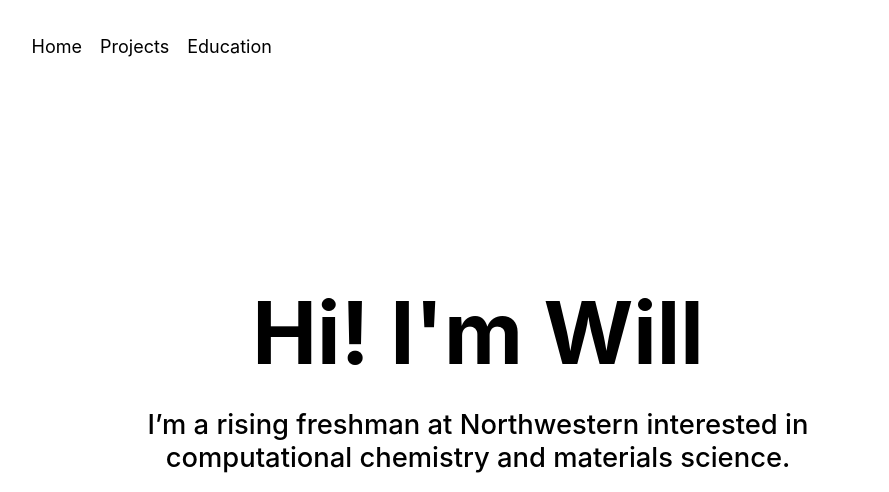
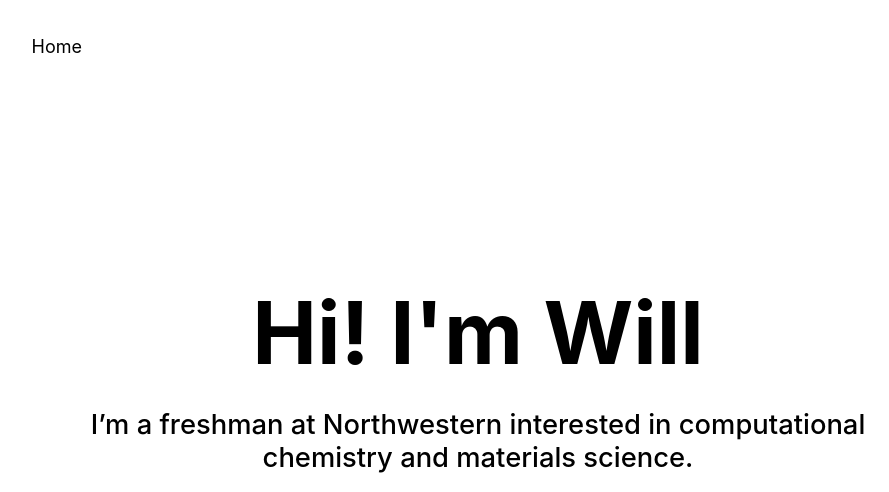
Before and after one commit to WilliamWang24/Portfolio-Site, a plain HTML site: page index.html in a window 1280 px wide. Shown: the top 492 px of the page, 162-1051 px from the left. Drawn offline with Linux system fonts and the light colour scheme.

Commit message:
Update index.html

```diff
--- a/index.html
+++ b/index.html
@@ -19,8 +19,8 @@
         <nav>
             <div class="nav-links">
                 <a href="index.html" class = "nav-text" name = "Home">Home</a>
-                <a href="projects.html" class = "nav-text" name = "Projects">Projects</a>
-                <a href="education.html" class = "nav-text" name = "Education">Education</a>
+                <a href="projects.html" class = "nav-text" name = "Projects"></a>
+                <a href="education.html" class = "nav-text" name = "Education"></a>
             </div>
             <a id = "linkedin" href="https://www.linkedin.com/in/williamwang88/" name = "William Wang's LinkedIn"><svg xmlns="http://www.w3.org/2000/svg" viewBox="0 0 448 512"><!--!Font Awesome Free 6.5.1 by @fontawesome - https://fontawesome.com License - https://fontawesome.com/license/free Copyright 2024 Fonticons, Inc.--><path d="M416 32H31.9C14.3 32 0 46.5 0 64.3v383.4C0 465.5 14.3 480 31.9 480H416c17.6 0 32-14.5 32-32.3V64.3c0-17.8-14.4-32.3-32-32.3zM135.4 416H69V202.2h66.5V416zm-33.2-243c-21.3 0-38.5-17.3-38.5-38.5S80.9 96 102.2 96c21.2 0 38.5 17.3 38.5 38.5 0 21.3-17.2 38.5-38.5 38.5zm282.1 243h-66.4V312c0-24.8-.5-56.7-34.5-56.7-34.6 0-39.9 27-39.9 54.9V416h-66.4V202.2h63.7v29.2h.9c8.9-16.8 30.6-34.5 62.9-34.5 67.2 0 79.7 44.3 79.7 101.9V416z"/></svg>                </a>
         </nav>
@@ -29,7 +29,7 @@
                 <header>
                     <div class="center">
                       <h1 class="title">Hi! I'm Will</h1>
-                      <h2 class="subheading">I’m a rising freshman at Northwestern interested in computational chemistry and materials science.</h2>
+                      <h2 class="subheading">I’m a freshman at Northwestern interested in computational chemistry and materials science.</h2>
                       <div class="btns">
                         <a class="primary-btn btn1" href= "/William Wang Resume.pdf" target="_blank" name = "William Wang's Resume">Resume/CV</a>
                         <a class="primary-btn btn2" href = "mailto:willwang2028@u.northwestern.edu" name = "William Wang's Email">Email Me</a>
```
